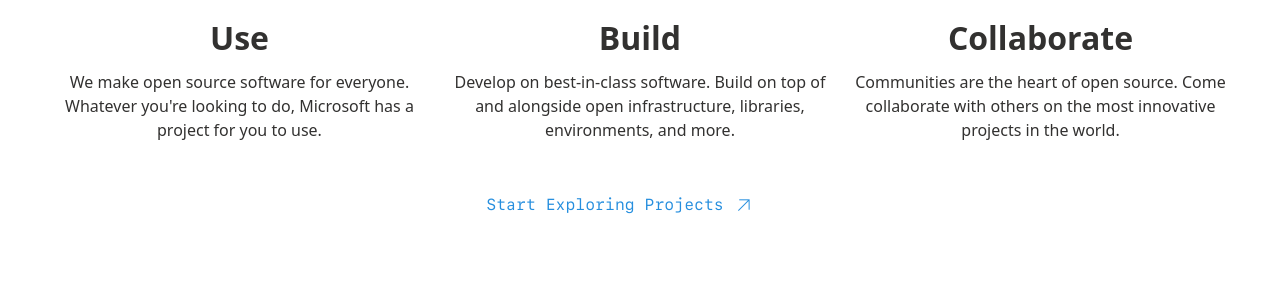
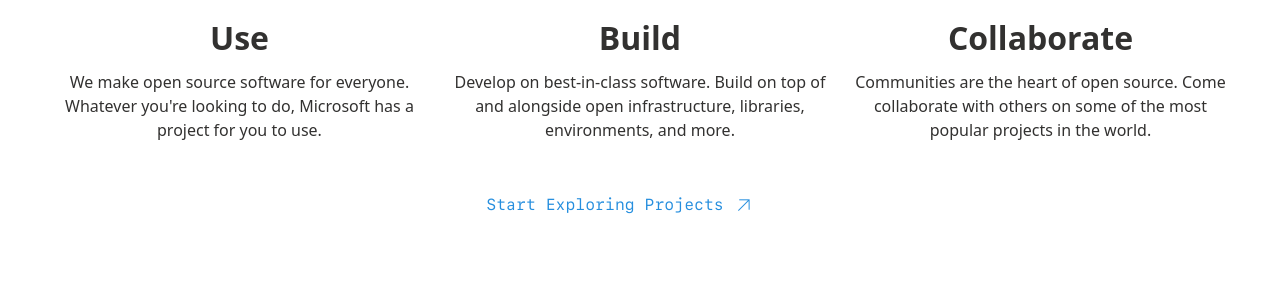
Before and after one commit to ghana-in-data/ghid-developer-page, a Jekyll site: the page built from index.html, in a window 1280 px wide and 900 px high, scrolled down 630 px. Shown: the part 189-479 px from the top of the window. Built offline with Jekyll 4.4.1, drawn with Linux system fonts in a browser that asks for light colours; some web fonts are replaced.

Commit message:
Update language with changes suggested by Jeff

```diff
--- a/index.html
+++ b/index.html
@@ -50,7 +50,7 @@
                 <div class="col-12 col-md-4 pl-md-3" data-animate-in="fade" data-animate-in-delay="200">
                     <img class="mb-4" src="{{ '/assets/images/svgs/collaborate.svg' | relative_url }}" alt="" />
                     <h3 class="h3">Collaborate</h3>
-                    <p>Communities are the heart of open source. Come collaborate with others on the most innovative projects in the world. </p>
+                    <p>Communities are the heart of open source. Come collaborate with others on some of the most popular projects in the world. </p>
                 </div>
             </div>
 
```
